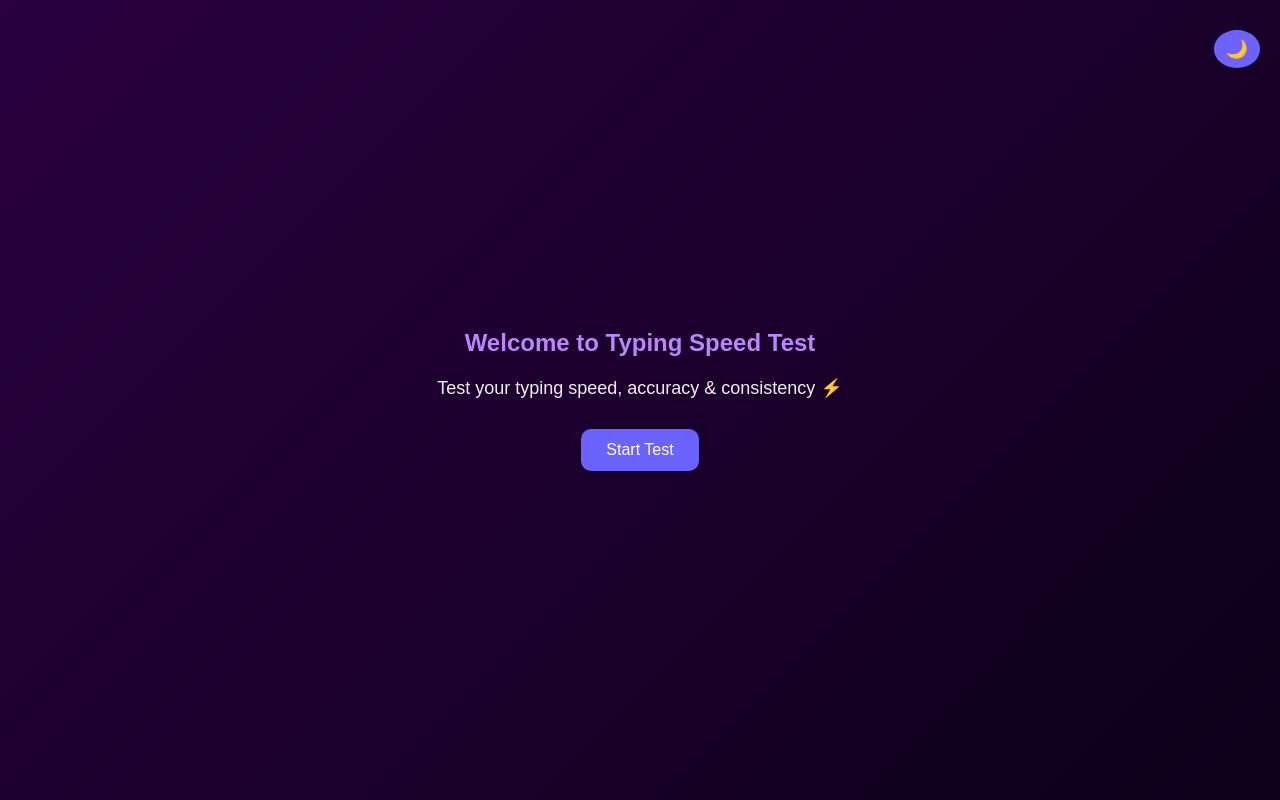
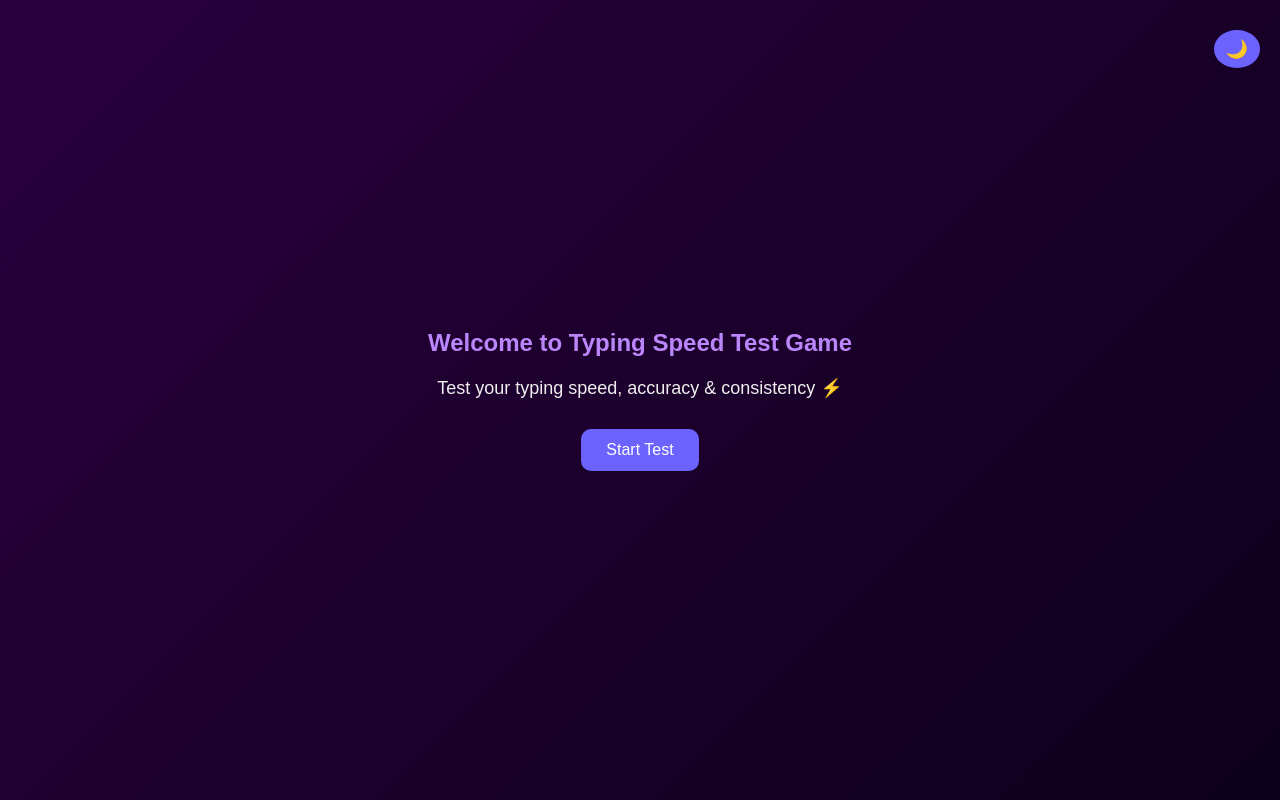
Before and after one commit to iakshra22/typing-speed-test, a plain HTML site: page index.html in a window 1280 px wide. Drawn offline with Linux system fonts and the light colour scheme.

Commit message:
Update index.html

```diff
--- a/index.html
+++ b/index.html
@@ -10,7 +10,7 @@
   <button id="toggleMode">🌙</button>
 
   <div id="welcomeScreen" class="screen">
-    <h2>Welcome to Typing Speed Test</h2>
+    <h2>Welcome to Typing Speed Test Game</h2>
     <p>Test your typing speed, accuracy & consistency ⚡</p>
     <button id="startBtn">Start Test</button>
   </div>
```
